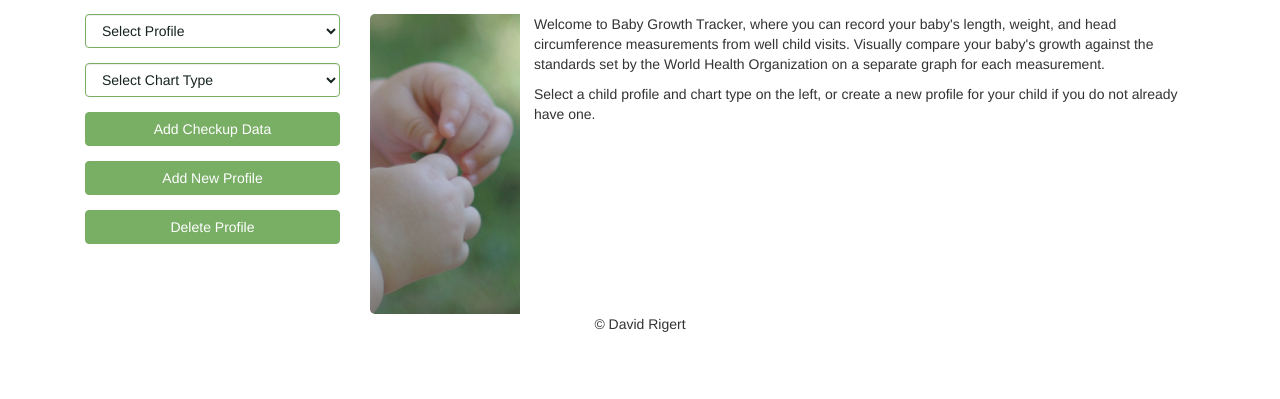
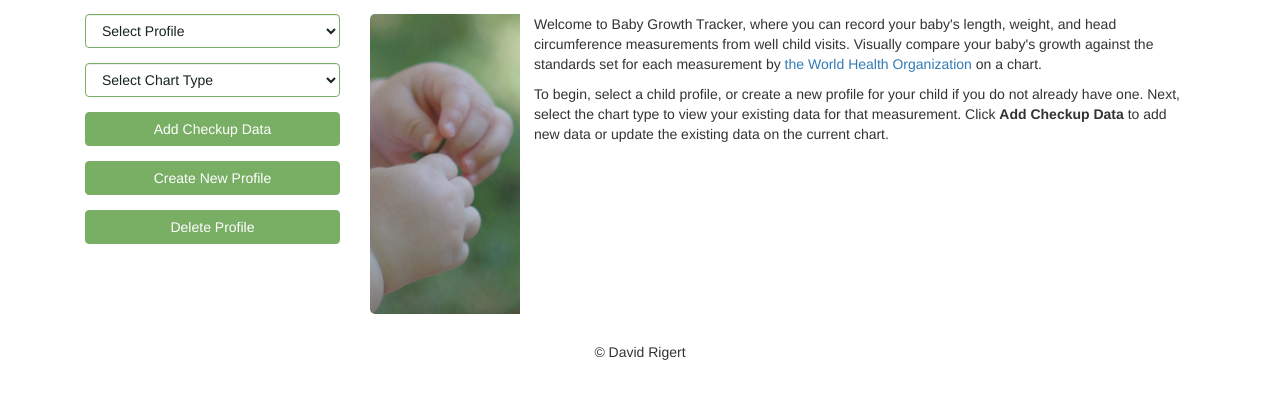
Before and after one commit to rigertd/complete, a PHP site: page /src/index.php in a window 1280 px wide. Shown: the part 105-504 px from the top of the page. Run offline with PHP 8.4, Linux system fonts and the light colour scheme; the visitor is signed in with stand-in values (Sample User, id 1); data that the repository does not hold is empty; a stand-in replaces the project's code that opens the database connection; some libraries are stand-ins or nearby versions.

Commit message:
More minor style and content changes.

```diff
--- a/final/css/style.css
+++ b/final/css/style.css
@@ -43,6 +43,7 @@ html, body {
 }
 
 footer {
+    margin-top: 2em;
     text-align: center;
 }
 
--- a/final/src/index.php
+++ b/final/src/index.php
@@ -81,7 +81,7 @@ $profiles = getProfiles($mysqli, $email);
           </div>
         </form>
         <div class="form-group">
-          <button type="button" id="newButton" class="btn btn-default btn-block">Add New Profile</button>
+          <button type="button" id="newButton" class="btn btn-default btn-block">Create New Profile</button>
         </div>
         <div class="form-group">
           <button type="button" id="deleteButton" class="btn btn-default btn-block">Delete Profile</button>
@@ -138,12 +138,14 @@ $profiles = getProfiles($mysqli, $email);
       </div>
       <div class="col-sm-9 clearfix">
         <div id="welcome">
-          <img src="../img/baby_hands.png" class="pull-left">
+          <img src="../img/baby_hands.png" class="pull-left img-responsive" alt="A baby's hands">
           <p>Welcome to Baby Growth Tracker, where you can record your baby's length, weight, and head circumference measurements
-            from well child visits. Visually compare your baby's growth against the standards set by the World Health Organization
-            on a separate graph for each measurement.</p>
-          <p>Select a child profile and chart type on the left, or create a new profile for your child if
-              you do not already have one.</p>
+            from well child visits. Visually compare your baby's growth against the standards set for each measurement
+            by <a href="http://www.who.int/childgrowth/standards/en/">the World Health Organization</a>
+            on a chart.</p>
+          <p>To begin, select a child profile, or create a new profile for your child if you do not already have one.
+            Next, select the chart type to view your existing data for that measurement. Click <strong>Add Checkup Data</strong>
+            to add new data or update the existing data on the current chart.</p>
         </div>
         <div id="chartDiv"></div>
       </div>
```
